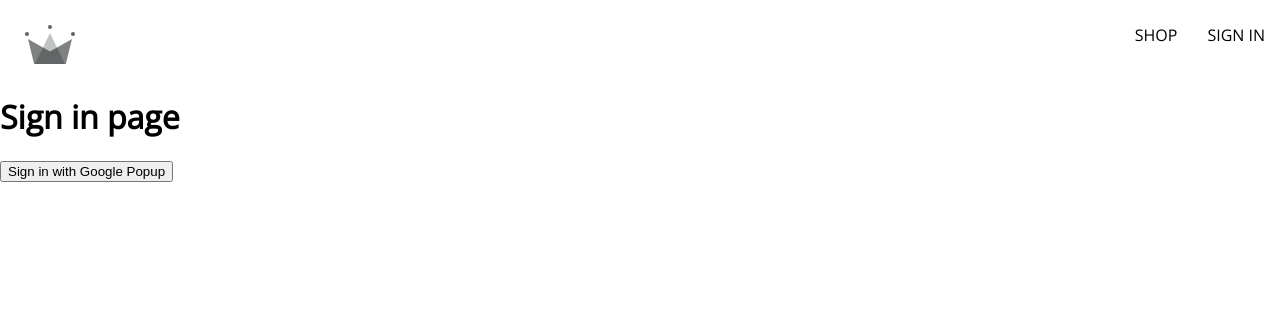
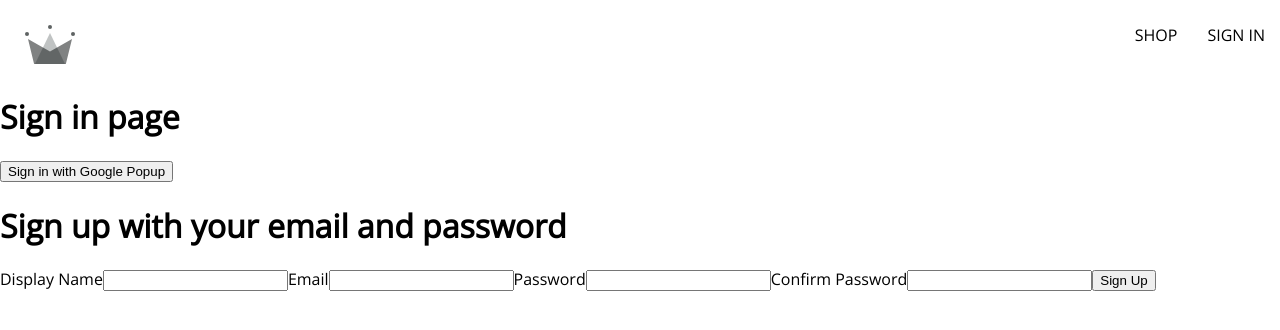
Before and after one commit to Aakibvah/e-commerce, a React (Create React App) app: page /sign-in in a window 1280 px wide. Shown: the top 330 px of the page. Built offline with nearby package versions, Linux system fonts and the light colour scheme.

Commit message:
added form fields

```diff
--- /dev/null
+++ b/src/components/sign-up-form/sign-up-form.component.jsx
@@ -0,0 +1,66 @@
+import { useState } from 'react';
+
+const defaultFormFields = {
+  displayName: '',
+  email: '',
+  password: '',
+  confirmPassword: '',
+};
+const SignUpForm = () => {
+  const [formFields, setFormFields] = useState(defaultFormFields);
+
+  const { displayName, email, password, confirmPassword } = formFields;
+
+  const handleChange = (event) => {
+    const { name, value } = event.target;
+
+    setFormFields({ ...formFields, [name]: value });
+  };
+
+  return (
+    <div>
+      <h1>Sign up with your email and password</h1>
+      <form onSubmit={() => {}}>
+        <label>Display Name</label>
+        <input
+          type="text"
+          required
+          onChange={handleChange}
+          name="displayName"
+          value={displayName}
+        ></input>
+
+        <label>Email</label>
+        <input
+          type="email"
+          required
+          onChange={handleChange}
+          name="email"
+          value={email}
+        ></input>
+
+        <label>Password</label>
+        <input
+          type="password"
+          required
+          onChange={handleChange}
+          name="password"
+          value={password}
+        ></input>
+
+        <label>Confirm Password</label>
+        <input
+          type="password"
+          required
+          onChange={handleChange}
+          name="confirmPassword"
+          value={confirmPassword}
+        ></input>
+
+        <button type="submit">Sign Up</button>
+      </form>
+    </div>
+  );
+};
+
+export default SignUpForm;
--- a/src/routes/sign-in/sign-in.component.jsx
+++ b/src/routes/sign-in/sign-in.component.jsx
@@ -1,9 +1,26 @@
+// import { useEffect } from 'react';
+// import { getRedirectResult } from 'firebase/auth';
+
 import {
+  //   auth,
   signInWithGooglePopup,
+  //   signInWithGoogleRedirect,
   createUserDocumentFromAuth,
 } from '../../utils/firebase/firebase.utils';
 
+import SignUpForm from '../../components/sign-up-form/sign-up-form.component';
+
 const SignIn = () => {
+  //   useEffect(() => {
+  //     async function fetchData() {
+  //       const response = await getRedirectResult(auth);
+  //       if (response) {
+  //         const userDocRef = createUserDocumentFromAuth(response.user);
+  //       }
+  //     }
+  //     fetchData();
+  //   }, []);
+
   const logGoogleUser = async () => {
     const { user } = await signInWithGooglePopup();
     const userDocRef = createUserDocumentFromAuth(user);
@@ -13,6 +30,10 @@
     <div>
       <h1>Sign in page</h1>
       <button onClick={logGoogleUser}>Sign in with Google Popup</button>
+      <SignUpForm />
+      {/* <button onClick={signInWithGoogleRedirect}>
+     Sign in with Google Redirect
+       </button> */}
     </div>
   );
 };
--- a/src/utils/firebase/firebase.utils.js
+++ b/src/utils/firebase/firebase.utils.js
@@ -22,16 +22,20 @@
 };
 
 // Initialize Firebase
-const app = initializeApp(firebaseConfig);
+const fireBaseApp = initializeApp(firebaseConfig);
 
-const provider = new GoogleAuthProvider();
+const googleProvider = new GoogleAuthProvider();
 
-provider.setCustomParameters({
+googleProvider.setCustomParameters({
   prompt: 'select_account',
 });
 
 export const auth = getAuth();
-export const signInWithGooglePopup = () => signInWithPopup(auth, provider);
+export const signInWithGooglePopup = () =>
+  signInWithPopup(auth, googleProvider);
+
+// export const signInWithGoogleRedirect = () =>
+//   signInWithRedirect(auth, googleProvider);
 
 export const db = getFirestore();
 
```
